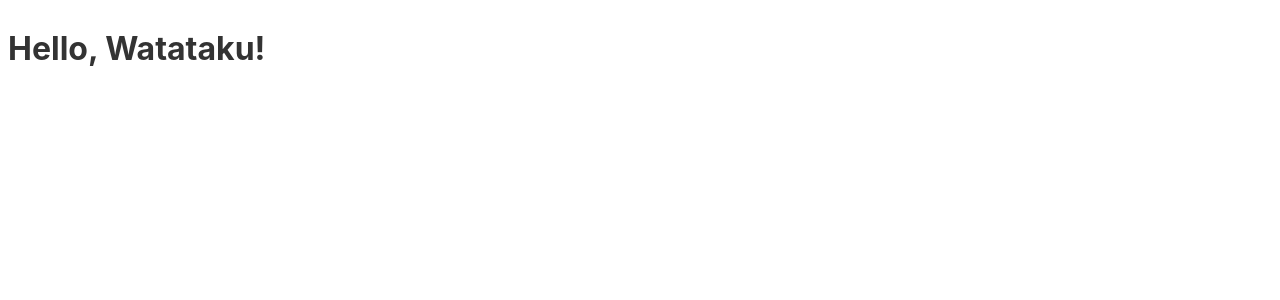
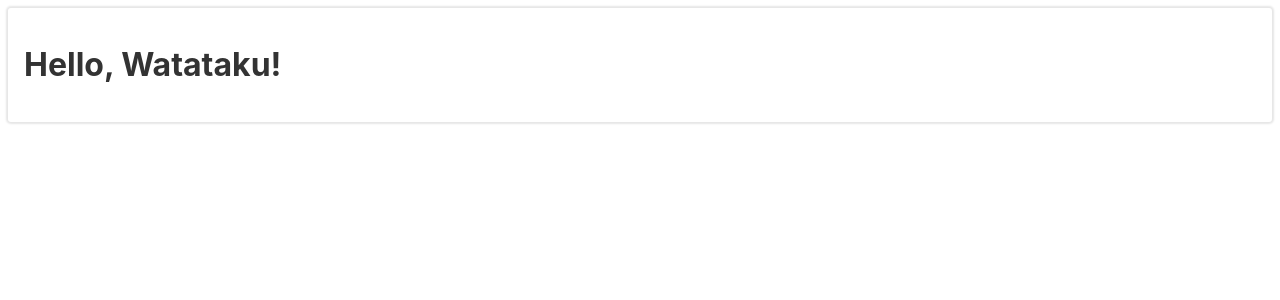
Before and after one commit to watataku8911/svelte-basic, a Svelte app: page / in a window 1280 px wide. Shown: the top 300 px of the page. Built offline with nearby package versions, Linux system fonts and the light colour scheme.

Commit message:
second-commit

```diff
--- a/src/App.svelte
+++ b/src/App.svelte
@@ -1,9 +1,12 @@
 <script>
 	import ChildComponent from './components/ChildComponent.svelte';
+	import Card from './components/Card.svelte';
   </script>
 
   <main>
-	<ChildComponent username="Watataku" />
+	  <Card>
+		<ChildComponent username="Watataku" />
+	  </Card>
   </main>
 
   <style>
--- /dev/null
+++ b/src/components/Card.svelte
@@ -0,0 +1,11 @@
+<div>
+    <slot></slot>
+  </div>
+
+  <style>
+    div {
+      box-shadow: 0 0 2px 2px rgba(0, 0, 0, 0.1);
+      border-radius: 3px;
+      padding: 1em;
+    }
+  </style>
```
